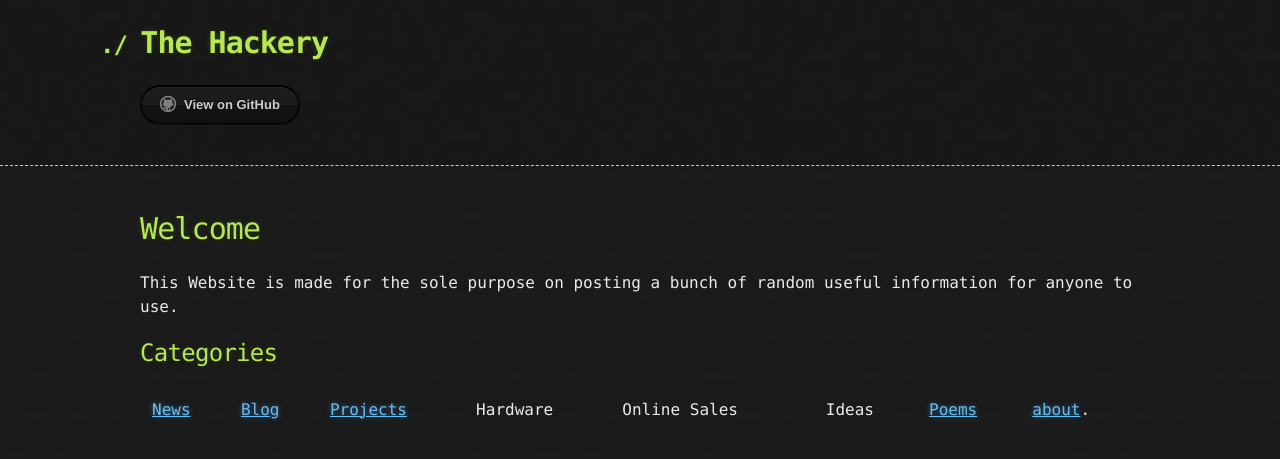
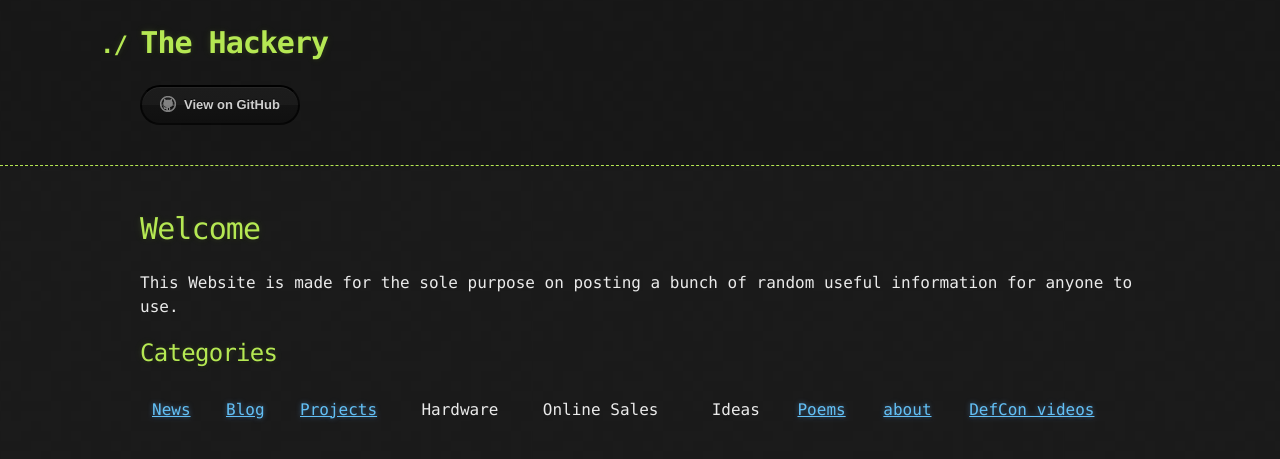
Before and after one commit to The-Hackery/The-hackery, a Jekyll site: the page built from index.md, in a window 1280 px wide. Shown: the top 459 px of the page. Built offline with Jekyll 4.4.1, drawn with Linux system fonts in a browser that asks for light colours; our own code applies the rules of GitHub Pages for plain Markdown files; the repository's description, which GitHub fills in, is left out.

Commit message:
Update index.md

```diff
--- a/index.md
+++ b/index.md
@@ -4,4 +4,4 @@ This Website is made for the sole purpose on posting a bunch of random useful in
 
 ## Categories
 
-| [News](./News/Newsmainpage.md) | [Blog](./Blog/Blogmainpage.md) | [Projects](./projects/projects.md) | Hardware | Online Sales | Ideas | [Poems](./Poem Folder/MePoem.md) | [about](./about).
+| [News](./News/Newsmainpage.md) | [Blog](./Blog/Blogmainpage.md) | [Projects](./projects/projects.md) | Hardware | Online Sales | Ideas | [Poems](./Poem Folder/MePoem.md) | [about](./about) | [DefCon videos](./defcon/defcon.md)
```
